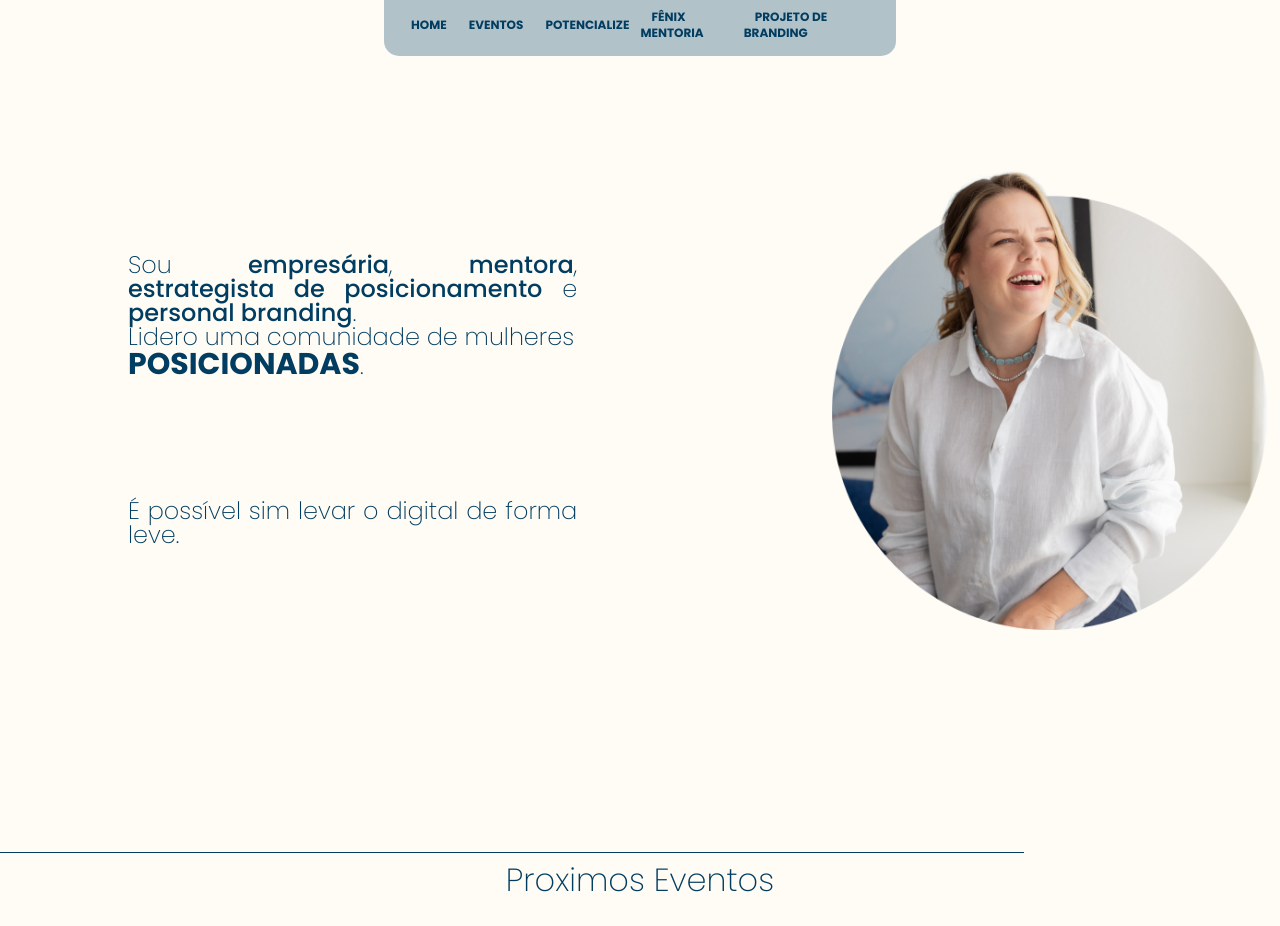
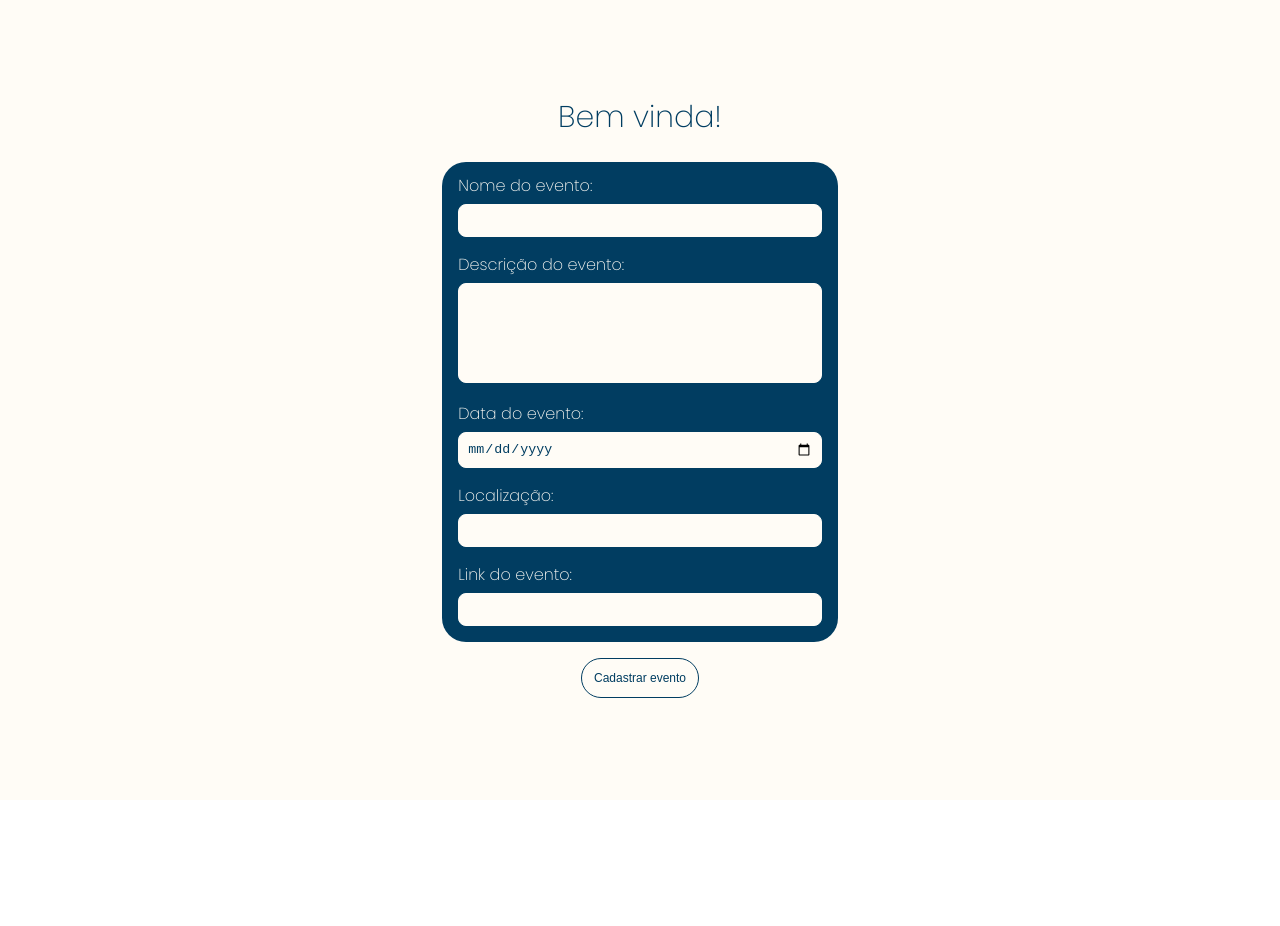
Before and after one commit to daniielsouz/Caroline-Bottamelli, a React (Vite) app in the folder client/: page /adm in a window 1280 px wide. Shown: the top 926 px of the page. After the commit the page ends 800 px from the top, so only its background shows below. Built offline with nearby package versions, Linux system fonts and the light colour scheme; no server answers.

Commit message:
Altera customização do client

```diff
--- a/client/package.json
+++ b/client/package.json
@@ -10,8 +10,10 @@
     "preview": "vite preview"
   },
   "dependencies": {
+    "dotenv": "^16.5.0",
     "react": "^19.1.0",
-    "react-dom": "^19.1.0"
+    "react-dom": "^19.1.0",
+    "react-router-dom": "^7.6.2"
   },
   "devDependencies": {
     "@eslint/js": "^9.25.0",
--- a/client/src/App.jsx
+++ b/client/src/App.jsx
@@ -1,18 +1,19 @@
-import { useState } from "react";
-
+import { BrowserRouter, Routes, Route, useLocation } from "react-router-dom";
+import { useEffect, useState } from "react";
 import Header from "./components/Header";
 import About from "./Pages/About";
 import Events from "./Pages/Events";
 import Potencialize from "./Pages/Potencialize";
 import Fenix from "./Pages/Fenix";
 import Branding from "./Pages/Branding";
-function App() {
-  const [events, setEnvents] = useState(true);
+import Register from "./Pages/Register";
+
+function MainPage({ events }) {
   return (
     <>
       <Header events={events} />
       <About />
-      <Events events={events} />
+      {events.length > 0 && <Events events={events} />}
       <Potencialize />
       <Fenix />
       <Branding />
@@ -20,4 +21,30 @@ function App() {
   );
 }
 
-export default App;
+function AppRoutes() {
+  const [events, setEvents] = useState([]);
+  const location = useLocation();
+
+  useEffect(() => {
+    const apiUrl = import.meta.env.VITE_API_URL;
+    fetch(`${apiUrl}/events`)
+      .then((res) => res.json())
+      .then((data) => setEvents(data))
+      .catch((err) => console.log("Erro ao buscar eventos", err));
+  }, []);
+
+  return (
+    <Routes>
+      <Route path="/adm" element={<Register />} />
+      <Route path="*" element={<MainPage events={events} />} />
+    </Routes>
+  );
+}
+
+export default function App() {
+  return (
+    <BrowserRouter>
+      <AppRoutes />
+    </BrowserRouter>
+  );
+}
--- a/client/src/Pages/Events/index.jsx
+++ b/client/src/Pages/Events/index.jsx
@@ -8,26 +8,21 @@ export default function Events({ events }) {
           <div className={style.line} />
           <h3>Proximos Eventos</h3>
 
-          {/* Daqui pra baixo vai ser com um map depois */}
-
+          {events.map((e) => (
             <div className={style.divEvents}>
               <div>
                 <div className={style.eventsCard}>
-                <h2>Nome evento</h2>
+                  <h2>{e.eventName}</h2>
                   <div className={style.eventDescription}>
-                  <span>
-                    "Um encontro exclusivo para desbloquear seu potencial com
-                    insights práticos, networking e orientações estratégicas com
-                    especialistas da área."
-                  </span>
+                    <span>{e.eventDescription}</span>
                     <div className={style.eventInfos}>
                       <div>
                         <img src="./img/calendar-icon.svg" alt="" />
-                      <span>20/04/1195</span>
+                        <span>{e.eventDate}</span>
                       </div>
                       <div>
                         <img src="./img/address-icon.svg" alt="" />
-                      <span>Rua Pedro Lauro de Souza, 395</span>
+                        <span>{e.eventLocation}</span>
                       </div>
                     </div>
                     <div className={style.logoCarol}>
@@ -36,10 +31,13 @@ export default function Events({ events }) {
                   </div>
                 </div>
                 <div className={style.eventLink}>
-                <a href="#">link para o evento</a>
+                  <a href={e.eventLink} target="_blank">
+                    link para o evento
+                  </a>
                 </div>
               </div>
             </div>
+          ))}
         </section>
       )}
     </>
--- /dev/null
+++ b/client/src/Pages/Register/index.jsx
@@ -0,0 +1,70 @@
+import { useState } from "react";
+import style from "./index.module.css";
+export default function Register() {
+  const [message, setMessage] = useState(null);
+  function handleSubmit(e) {
+    e.preventDefault();
+    const formData = new FormData(e.target);
+    const data = Object.fromEntries(formData.entries());
+    const apiUrl = import.meta.env.VITE_API_URL;
+    fetch(`${apiUrl}/eventRegister`, {
+      method: "POST",
+      headers: { "Content-Type": "application/json" },
+      body: JSON.stringify(data),
+    })
+      .then((res) => res.text())
+      .then((msg) => {
+        e.target.reset();
+        setMessage(msg);
+        setTimeout(() => setMessage(null), 3000);
+      })
+      .catch((err) => {
+        console.log(err);
+      });
+  }
+  return (
+    <section className={style.eventRegister}>
+      {message && (
+        <div className={`${style.mensage} ${style.mensageVisible}`}>
+          {message}
+        </div>
+      )}
+
+      <h2>Bem vinda!</h2>
+      <form onSubmit={handleSubmit}>
+        <div className={style.eventInputs}>
+          <div>
+            <label htmlFor="eventName">Nome do evento: </label>
+            <input name="eventName" id="eventName" type="text" />
+          </div>
+          <div>
+            <label htmlFor="eventDescription">Descrição do evento: </label>
+            <textarea name="eventDescription" id="eventDescription" />
+          </div>
+          <div>
+            <label htmlFor="eventDate">Data do evento: </label>
+            <input
+              type="date"
+              id="eventDate"
+              name="eventDate"
+              min={new Date().toISOString().split("T")[0]}
+              onChange={(e) => console.log(e.target.value)}
+              onFocus={(e) => e.target.showPicker && e.target.showPicker()}
+            />
+          </div>
+          <div>
+            <label htmlFor="eventLocation">Localização: </label>
+            <input name="eventLocation" id="eventLocation" type="text" />
+          </div>
+          <div>
+            <label htmlFor="eventLink">Link do evento:</label>
+            <input type="text" name="eventLink" id="eventLink" />
+          </div>
+        </div>
+        <div className={style.eventButton}>
+          <button type="submit">Cadastrar evento</button>
+        </div>
+      </form>
+    </section>
+  );
+}
--- /dev/null
+++ b/client/src/Pages/Register/index.module.css
@@ -0,0 +1,103 @@
+.eventRegister {
+  position: relative;
+  display: flex;
+  flex-direction: column;
+  align-items: center;
+  justify-content: center;
+  width: 100vw;
+  height: 100vh;
+  background-color: var(--background-color);
+  font-family: var(--font);
+  font-weight: 200;
+}
+.mensage {
+  position: absolute;
+  top: 1em;
+  opacity: 0;
+  visibility: hidden;
+  transform: translateY(20px);
+  transition: opacity 0.6s ease, transform 0.6s ease, visibility 0.6s;
+  background-color: #dff0d8;
+  padding: 1em;
+  margin-bottom: 1em;
+  border-radius: 8px;
+  color: #3c763d;
+  font-weight: 500;
+  text-align: center;
+}
+
+.mensageVisible {
+  opacity: 1;
+  visibility: visible;
+  transform: translateY(0);
+}
+.eventRegister h2 {
+  color: var(--color-text-Carol);
+  font-size: 30px;
+  margin-bottom: 1em;
+}
+
+.eventInputs {
+  background-color: var(--color-text-Carol);
+  gap: 20px;
+  padding: 1em;
+  border-radius: 24px;
+  display: flex;
+  flex-direction: column;
+  min-width: 300px;
+}
+
+.eventInputs label {
+  color: var(--background-color);
+  cursor: pointer;
+}
+
+.eventInputs input,
+.eventInputs textarea {
+  width: 100%;
+  background-color: var(--background-color);
+  border: 1px solid var(--background-color);
+  padding: 8px;
+  border-radius: 8px;
+  box-sizing: border-box;
+  transition: border 0.2s ease;
+  margin-top: 10px;
+  color: var(--color-text-Carol);
+  font-weight: 500;
+  cursor: pointer;
+}
+.eventInputs textarea {
+  height: 100px;
+  resize: none;
+}
+
+.eventInputs input:focus,
+.eventInputs textarea:focus {
+  outline: none;
+  cursor: auto;
+}
+
+.eventButton {
+  text-align: center;
+  margin-top: 1em;
+}
+.eventButton button {
+  text-align: center;
+  background-color: var(--background-color);
+  border: 1px solid var(--color-text-Carol);
+  padding: 1em;
+  font-size: 12px;
+  color: var(--color-text-Carol);
+  cursor: pointer;
+  transition: 0.3s ease-in-out;
+  border-radius: 24px;
+}
+
+.eventButton button:hover {
+  background-color: var(--color-text-Carol);
+  color: var(--background-color);
+}
+
+.eventButton button:active {
+  transform: scale(0.97);
+}
--- a/client/src/components/Header/index.jsx
+++ b/client/src/components/Header/index.jsx
@@ -1,26 +1,73 @@
 import style from "./index.module.css";
 
 export default function Header({ events }) {
+  const scrollToSection = (id) => {
+    const element = document.getElementById(id);
+    if (element) {
+      element.scrollIntoView({ behavior: "smooth" });
+    }
+  };
+
   return (
     <header className={style.header}>
       <nav className={style.navbar}>
         <ul className={style.menu}>
           <li>
-            <a href="#Home">Home</a>
+            <a
+              href="#"
+              onClick={(e) => {
+                e.preventDefault();
+                scrollToSection("Home");
+              }}
+            >
+              Home
+            </a>
           </li>
-          {events && (
+          {events.length > 0 && (
             <li>
-              <a href="#Eventos">Eventos</a>
+              <a
+                href="#"
+                onClick={(e) => {
+                  e.preventDefault();
+                  scrollToSection("Eventos");
+                }}
+              >
+                Eventos
+              </a>
             </li>
           )}
           <li>
-            <a href="#Potencialize">Potencialize</a>
+            <a
+              href="#"
+              onClick={(e) => {
+                e.preventDefault();
+                scrollToSection("Potencialize");
+              }}
+            >
+              Potencialize
+            </a>
           </li>
           <li>
-            <a href="#Fenix">Fênix Mentoria</a>
+            <a
+              href="#"
+              onClick={(e) => {
+                e.preventDefault();
+                scrollToSection("Fenix");
+              }}
+            >
+              Fênix Mentoria
+            </a>
           </li>
           <li>
-            <a href="#Branding">Projeto de Branding</a>
+            <a
+              href="#"
+              onClick={(e) => {
+                e.preventDefault();
+                scrollToSection("Branding");
+              }}
+            >
+              Projeto de Branding
+            </a>
           </li>
         </ul>
       </nav>
--- a/client/src/components/Products/index.module.css
+++ b/client/src/components/Products/index.module.css
@@ -14,9 +14,9 @@
   right: 0;
   width: 100%;
   height: 90%;
-  background-size: contain;
+  background-size: 500px;
   background-repeat: no-repeat;
-  background-position: bottom center;
+  background-position: center;
   opacity: 0.1;
   z-index: 0;
   pointer-events: none;
```
Also changed, not shown: 1 other file (tests, documents, lock files or other folders). Lines whose indentation alone changed are shown as unchanged.
